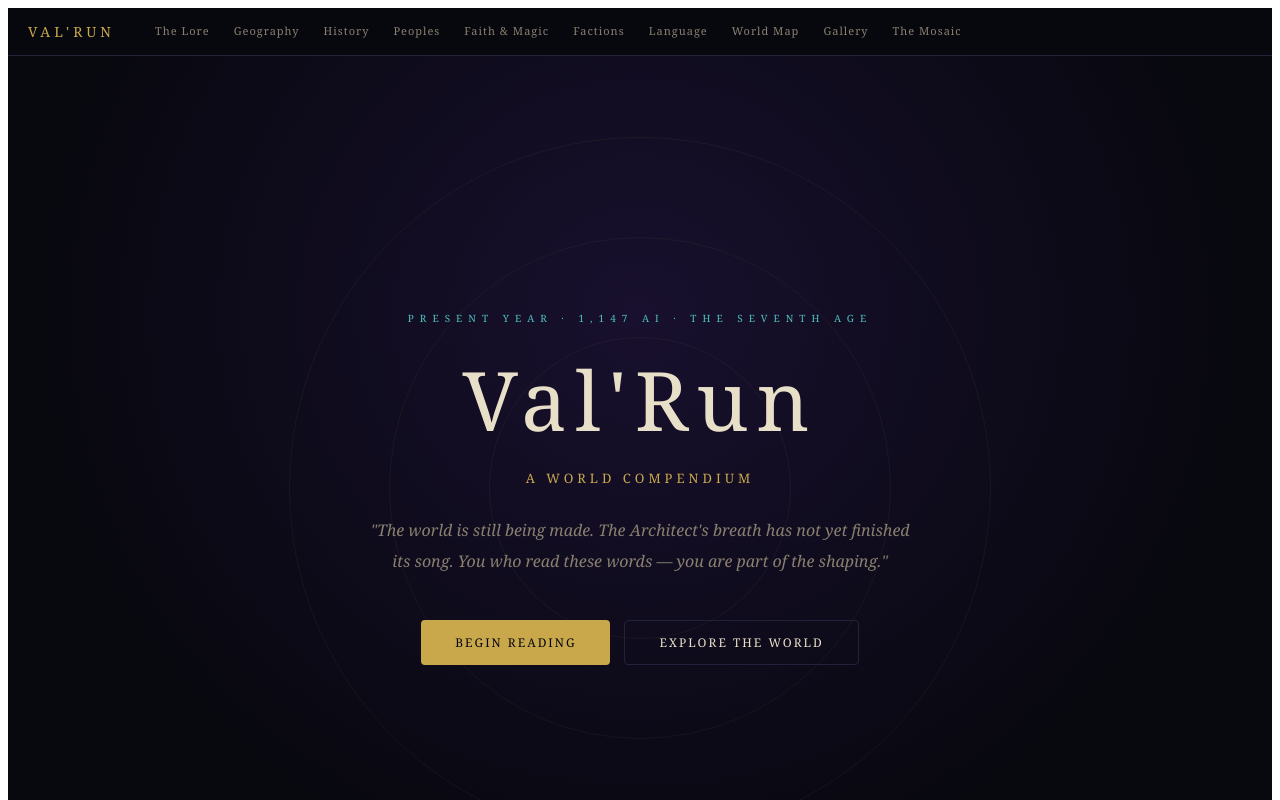
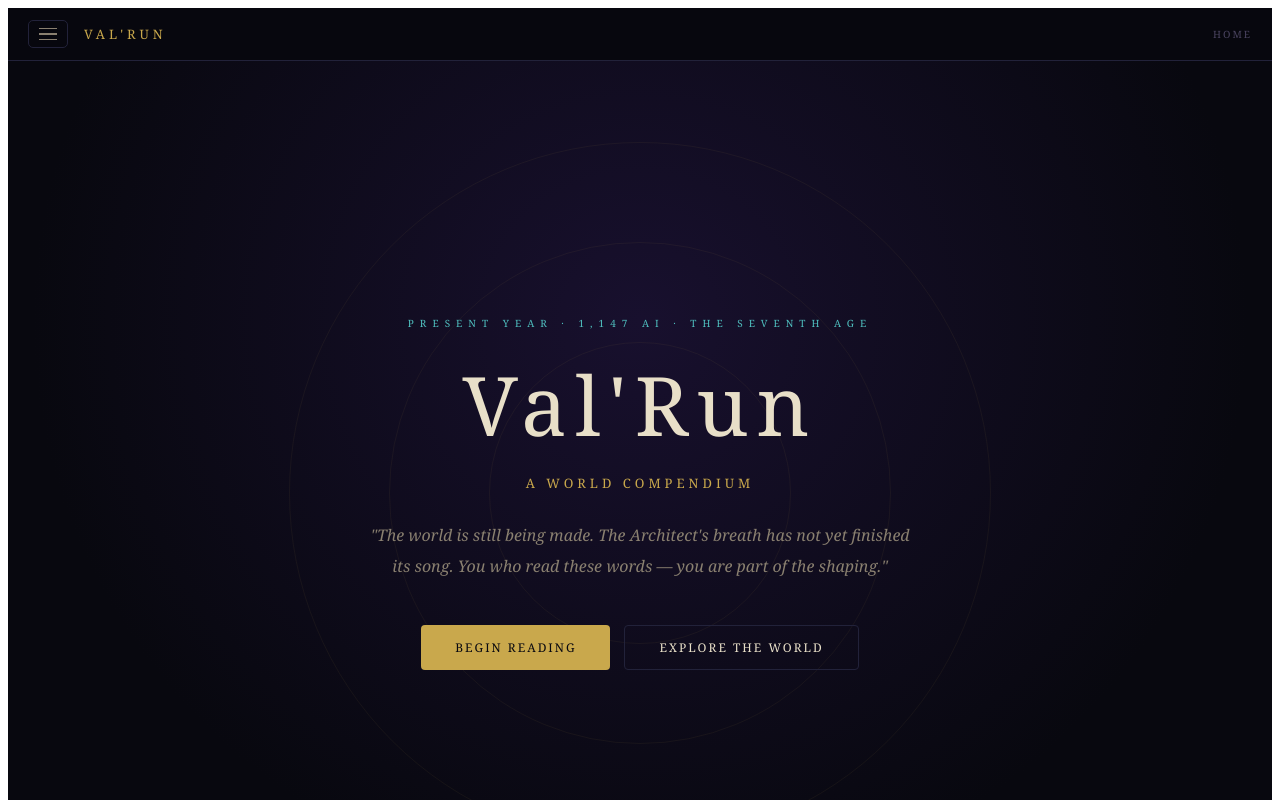
Before and after one commit to Valerian15/valrun-site, a React (Vite) app: page / in a window 1280 px wide. Shown: the top 800 px of the page. Built offline with nearby package versions, Linux system fonts and the light colour scheme.

Commit message:
describe what you changed

```diff
--- a/src/App.jsx
+++ b/src/App.jsx
@@ -701,18 +701,61 @@ function Mosaic() {
 
 export default function App() {
   const [active,setActive]=useState("home");
+  const [open,setOpen]=useState(false);
+
+  const go = (id) => { setActive(id); setOpen(false); };
+
+  const icons = {
+    home:"⌂",lore:"📜",geography:"◎",history:"⏳",peoples:"◉",
+    faith:"✦",factions:"⚔",language:"Ω",map:"◈",gallery:"▦",mosaic:"⟁"
+  };
+
   return (
     <div style={{minHeight:"100vh",background:C.bg,color:C.text,fontFamily:"Georgia,serif"}}>
-      <nav style={{position:"sticky",top:0,zIndex:100,background:`${C.bg}f0`,backdropFilter:"blur(12px)",borderBottom:`1px solid ${C.border}`,padding:"0 20px",display:"flex",alignItems:"center",overflowX:"auto"}}>
-        <div onClick={()=>setActive("home")} style={{color:C.gold,fontSize:14,letterSpacing:4,marginRight:28,padding:"14px 0",cursor:"pointer",whiteSpace:"nowrap"}}>VAL'RUN</div>
-        {NAV.filter(n=>n.id!=="home").map(item=>(
-          <button key={item.id} onClick={()=>setActive(item.id)} style={{background:"none",border:"none",borderBottom:active===item.id?`2px solid ${C.gold}`:"2px solid transparent",color:active===item.id?C.text:C.dim,padding:"14px 12px",cursor:"pointer",fontFamily:"Georgia,serif",fontSize:11,letterSpacing:1,whiteSpace:"nowrap"}}>
-            {item.l}
-          </button>
-        ))}
+
+      {/* Overlay */}
+      {open && (
+        <div onClick={()=>setOpen(false)} style={{position:"fixed",inset:0,background:"#00000080",zIndex:200,backdropFilter:"blur(2px)"}}/>
+      )}
+
+      {/* Drawer */}
+      <div style={{position:"fixed",top:0,left:0,height:"100vh",width:260,background:"#0b0b18",borderRight:`1px solid ${C.border}`,zIndex:300,transform:open?"translateX(0)":"translateX(-100%)",transition:"transform 0.3s cubic-bezier(.4,0,.2,1)",display:"flex",flexDirection:"column"}}>
+        {/* Drawer header */}
+        <div style={{padding:"28px 24px 20px",borderBottom:`1px solid ${C.border}`}}>
+          <div style={{color:C.gold,fontSize:18,letterSpacing:5}}>VAL'RUN</div>
+          <div style={{color:C.muted,fontSize:10,letterSpacing:2,marginTop:4}}>WORLD COMPENDIUM</div>
+        </div>
+        {/* Nav links */}
+        <div style={{flex:1,overflowY:"auto",padding:"12px 0"}}>
+          {NAV.map(item=>(
+            <div key={item.id} onClick={()=>go(item.id)} style={{display:"flex",alignItems:"center",gap:14,padding:"12px 24px",cursor:"pointer",background:active===item.id?`${C.gold}12`:"transparent",borderLeft:active===item.id?`3px solid ${C.gold}`:"3px solid transparent",transition:"all 0.15s"}}
+              onMouseEnter={e=>{if(active!==item.id){e.currentTarget.style.background=C.hover;}}}
+              onMouseLeave={e=>{if(active!==item.id){e.currentTarget.style.background="transparent";}}}>
+              <span style={{fontSize:14,width:20,textAlign:"center",color:active===item.id?C.gold:C.muted}}>{icons[item.id]}</span>
+              <span style={{color:active===item.id?C.text:C.dim,fontSize:13,letterSpacing:1}}>{item.l}</span>
+            </div>
+          ))}
+        </div>
+        {/* Drawer footer */}
+        <div style={{padding:"16px 24px",borderTop:`1px solid ${C.border}`}}>
+          <div style={{color:C.muted,fontSize:10,lineHeight:1.6}}>Present Year<br/><span style={{color:C.gold}}>1,147 AI · The Seventh Age</span></div>
+        </div>
+      </div>
+
+      {/* Top bar */}
+      <nav style={{position:"sticky",top:0,zIndex:100,background:`${C.bg}f0`,backdropFilter:"blur(12px)",borderBottom:`1px solid ${C.border}`,padding:"0 20px",display:"flex",alignItems:"center",gap:16,height:52}}>
+        <button onClick={()=>setOpen(!open)} style={{background:"none",border:`1px solid ${C.border}`,borderRadius:5,padding:"7px 10px",cursor:"pointer",display:"flex",flexDirection:"column",gap:4,color:C.text}}>
+          <span style={{display:"block",width:18,height:1.5,background:open?C.gold:C.dim,transition:"all 0.2s",transform:open?"rotate(45deg) translate(4px,4px)":"none"}}/>
+          <span style={{display:"block",width:18,height:1.5,background:open?C.gold:C.dim,transition:"all 0.2s",opacity:open?0:1}}/>
+          <span style={{display:"block",width:18,height:1.5,background:open?C.gold:C.dim,transition:"all 0.2s",transform:open?"rotate(-45deg) translate(4px,-4px)":"none"}}/>
+        </button>
+        <div onClick={()=>go("home")} style={{color:C.gold,fontSize:13,letterSpacing:4,cursor:"pointer"}}>VAL'RUN</div>
+        <div style={{flex:1}}/>
+        <div style={{color:C.muted,fontSize:10,letterSpacing:2}}>{NAV.find(n=>n.id===active)?.l.toUpperCase()}</div>
       </nav>
+
       <main>
-        {active==="home"&&<Home go={setActive}/>}
+        {active==="home"&&<Home go={go}/>}
         {active==="lore"&&<Lore/>}
         {active==="geography"&&<Geography/>}
         {active==="history"&&<History/>}
```
